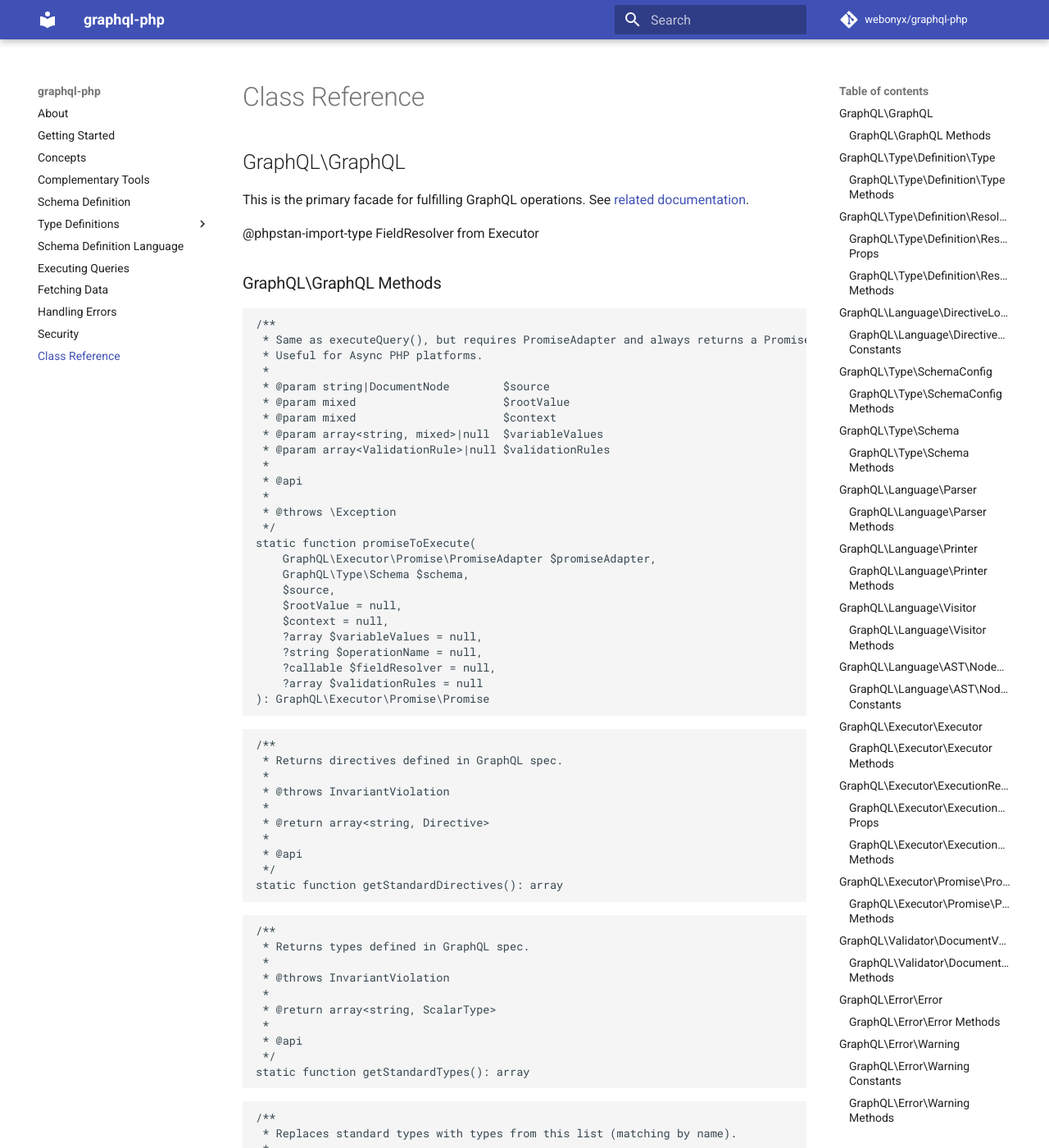
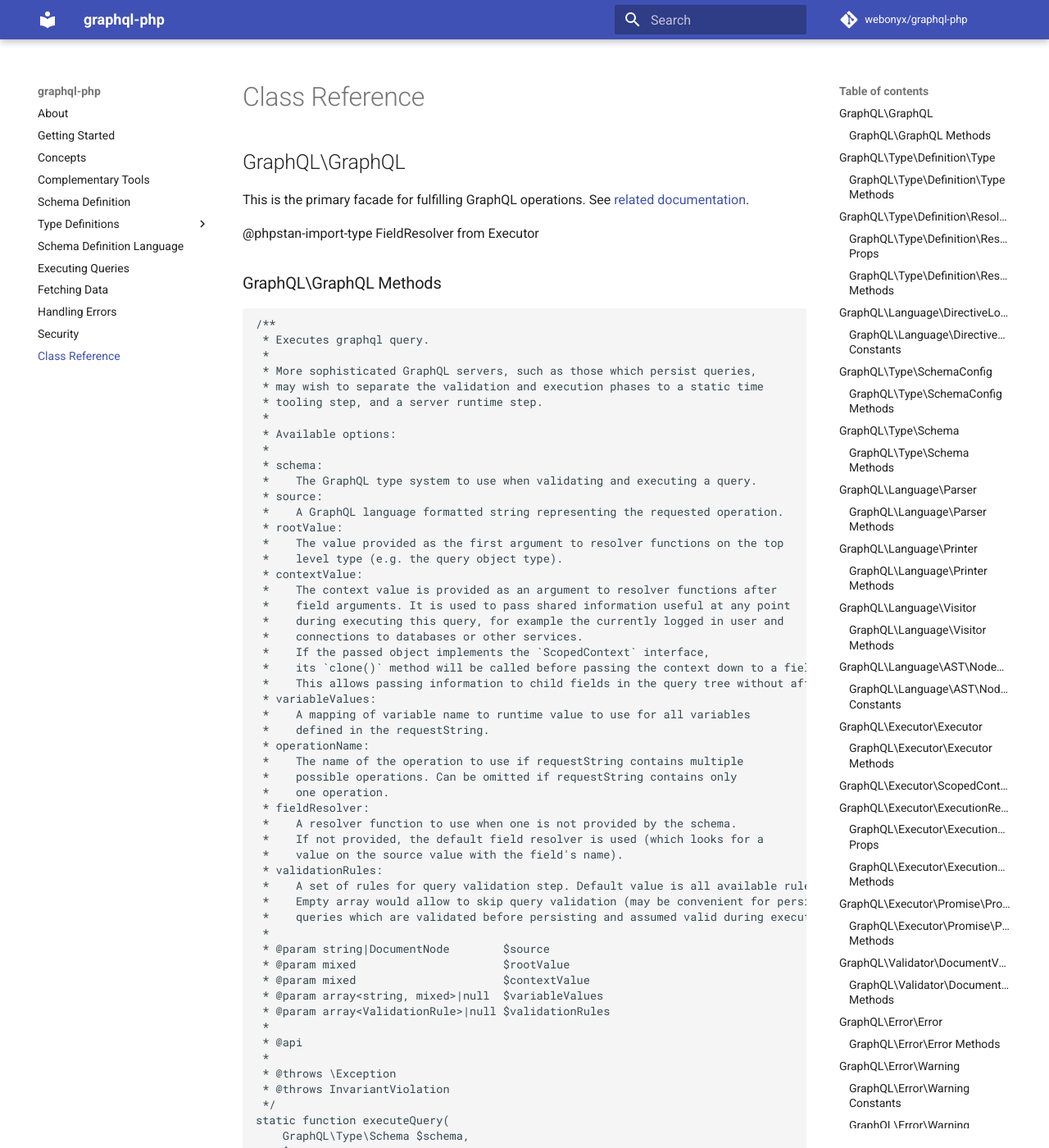
Before and after one commit to webonyx/graphql-php, an MkDocs documentation site: the page built from docs/class-reference.md, in a window 1280 px wide and 1400 px high. Shown: the whole window at 82% size. Built offline with MkDocs 1.6.1 and Material for MkDocs 9.7.7, drawn with Linux system fonts in a browser that asks for light colours; comment, search, counter and statistics services are not loaded; some of the changed text lies outside the part shown.

````diff
--- a/docs/class-reference.md
+++ b/docs/class-reference.md
@@ -6,6 +6,70 @@ See [related documentation](executing-queries.md).
 @phpstan-import-type FieldResolver from Executor
 
 ### GraphQL\GraphQL Methods
+
+```php
+/**
+ * Executes graphql query.
+ *
+ * More sophisticated GraphQL servers, such as those which persist queries,
+ * may wish to separate the validation and execution phases to a static time
+ * tooling step, and a server runtime step.
+ *
+ * Available options:
+ *
+ * schema:
+ *    The GraphQL type system to use when validating and executing a query.
+ * source:
+ *    A GraphQL language formatted string representing the requested operation.
+ * rootValue:
+ *    The value provided as the first argument to resolver functions on the top
+ *    level type (e.g. the query object type).
+ * contextValue:
+ *    The context value is provided as an argument to resolver functions after
+ *    field arguments. It is used to pass shared information useful at any point
+ *    during executing this query, for example the currently logged in user and
+ *    connections to databases or other services.
+ *    If the passed object implements the `ScopedContext` interface,
+ *    its `clone()` method will be called before passing the context down to a field.
+ *    This allows passing information to child fields in the query tree without affecting sibling or parent fields.
+ * variableValues:
+ *    A mapping of variable name to runtime value to use for all variables
+ *    defined in the requestString.
+ * operationName:
+ *    The name of the operation to use if requestString contains multiple
+ *    possible operations. Can be omitted if requestString contains only
+ *    one operation.
+ * fieldResolver:
+ *    A resolver function to use when one is not provided by the schema.
+ *    If not provided, the default field resolver is used (which looks for a
+ *    value on the source value with the field's name).
+ * validationRules:
+ *    A set of rules for query validation step. Default value is all available rules.
+ *    Empty array would allow to skip query validation (may be convenient for persisted
+ *    queries which are validated before persisting and assumed valid during execution)
+ *
+ * @param string|DocumentNode        $source
+ * @param mixed                      $rootValue
+ * @param mixed                      $contextValue
+ * @param array<string, mixed>|null  $variableValues
+ * @param array<ValidationRule>|null $validationRules
+ *
+ * @api
+ *
+ * @throws \Exception
+ * @throws InvariantViolation
+ */
+static function executeQuery(
+    GraphQL\Type\Schema $schema,
+    $source,
+    $rootValue = null,
+    $contextValue = null,
+    ?array $variableValues = null,
+    ?string $operationName = null,
+    ?callable $fieldResolver = null,
+    ?array $validationRules = null
+): GraphQL\Executor\ExecutionResult
+```
 
 ```php
 /**
@@ -1252,6 +1316,12 @@ static function promiseToExecute(
 ): GraphQL\Executor\Promise\Promise
 ```
 
+## GraphQL\Executor\ScopedContext
+
+When the object passed as `$contextValue` to GraphQL execution implements this,
+its `clone()` method will be called before passing the context down to a field.
+This allows passing information to child fields in the query tree without affecting sibling or parent fields.
+
 ## GraphQL\Executor\ExecutionResult
 
 Returned after [query execution](executing-queries.md).
````
Also changed, not shown: CHANGELOG.md (+6 -0 lines), 7 other files.
